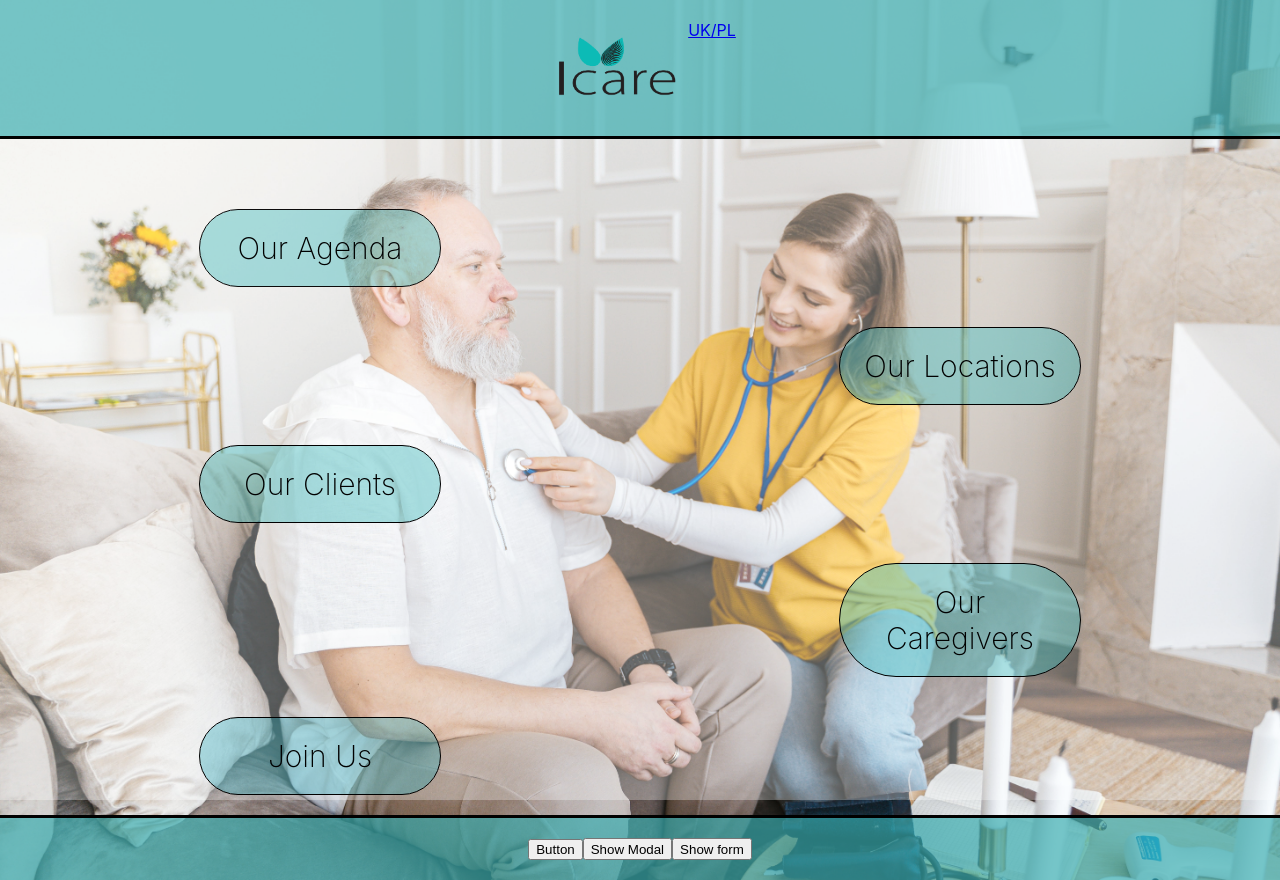
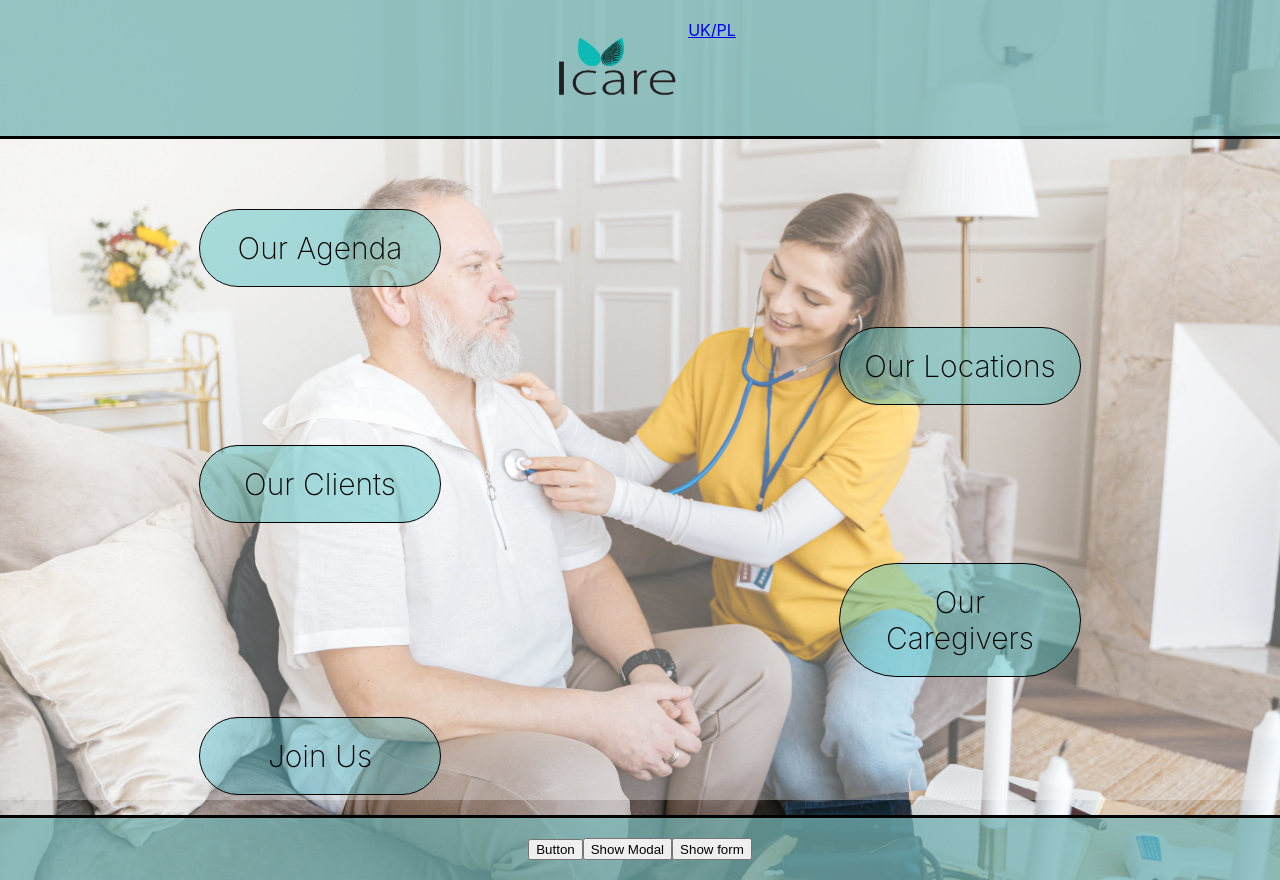
Before and after one commit to KasiaRaven26/Icare, a React (Vite) app in the folder Icare_app/: page / in a window 1280 px wide. Built offline with nearby package versions, Linux system fonts and the light colour scheme.

Commit message:
edited colors

```diff
--- a/Icare_app/src/components/Footer.css
+++ b/Icare_app/src/components/Footer.css
@@ -3,7 +3,7 @@
   display: flex;
   justify-content: center;
   padding: 20px;
-  background-color: rgba(55, 173, 175, 0.673);
+  background-color: rgba(115, 178, 178, 0.748);
   z-index: 2;
   position: relative;
 }
--- a/Icare_app/src/components/HomePage/HomePage.css
+++ b/Icare_app/src/components/HomePage/HomePage.css
@@ -9,7 +9,7 @@
   display: flex;
   justify-content: center;
   padding: 20px;
-  background-color: rgba(55, 173, 175, 0.673);
+  background-color: rgba(115, 178, 178, 0.748);
   z-index: 2;
   position: relative;
 }
--- a/Icare_app/src/components/Modal/Modal.jsx
+++ b/Icare_app/src/components/Modal/Modal.jsx
@@ -11,7 +11,7 @@ export function Modal({ HidingTheForm }) {
       <div className="modal">
         <div className="modal-content">
           <header>
-            <h1>Registration Form</h1>
+            <h1>REGISTRATION</h1>
           </header>
           <body>
             <form>
--- a/Icare_app/src/components/Modal/ModalContent.css
+++ b/Icare_app/src/components/Modal/ModalContent.css
@@ -31,7 +31,7 @@ code {
 .modal-content {
   width: 500px;
   height: 500px;
-  background-color: #3f9894db;
+  background-color: #63c8c3c0;
   border-radius: 5px;
   padding: 60px;
   display: flex;
@@ -86,5 +86,6 @@ p {
 h1 {
   text-align: center;
   font-style: normal;
+  font-family: "Courier New", Courier, monospace;
   font-weight: 200;
 }
```
